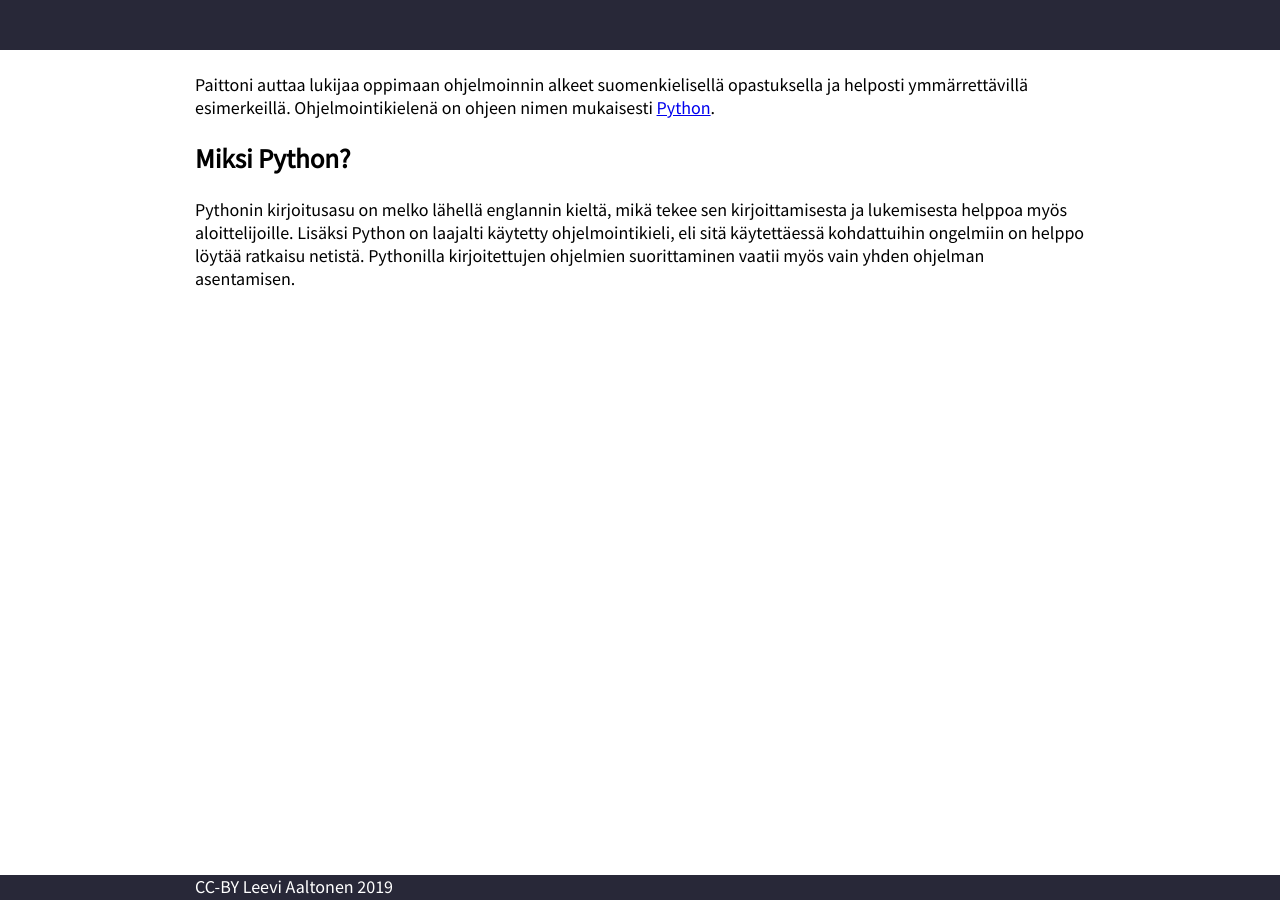
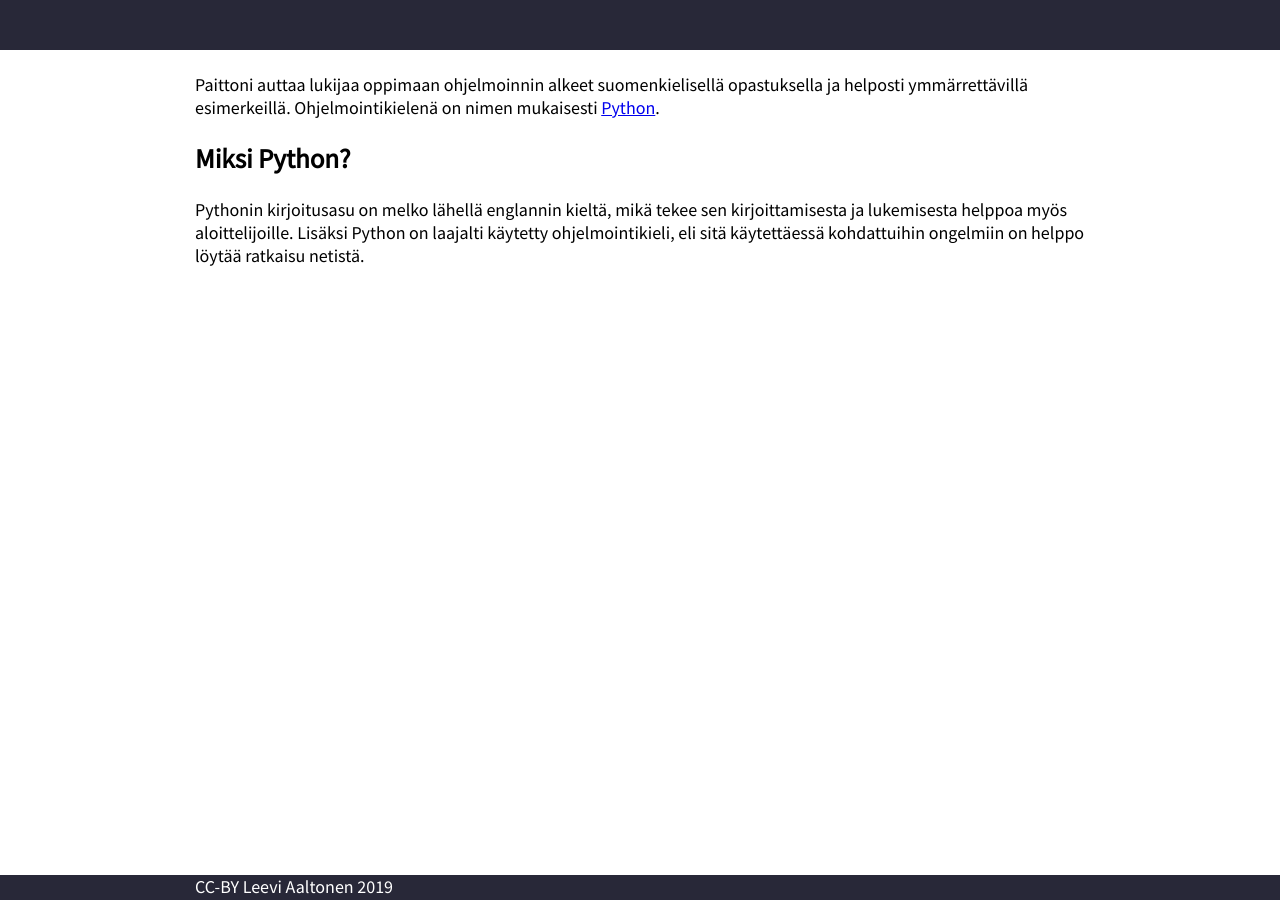
Before and after one commit to Lewskl/paittoni, a Jekyll site: the page built from index.md, in a window 1280 px wide. Built offline with Jekyll 4.4.1, drawn with Linux system fonts in a browser that asks for light colours; our own code applies the rules of GitHub Pages for plain Markdown files.

Commit message:
updated landing page

```diff
--- a/index.md
+++ b/index.md
@@ -3,10 +3,9 @@ title: Etusivu
 ---
 
 Paittoni auttaa lukijaa oppimaan ohjelmoinnin alkeet suomenkielisellä opastuksella ja helposti ymmärrettävillä esimerkeillä.
-Ohjelmointikielenä on ohjeen nimen mukaisesti [Python](https://www.python.org/).
+Ohjelmointikielenä on nimen mukaisesti [Python](https://www.python.org/).
 
 ## Miksi Python?
 
 Pythonin kirjoitusasu on melko lähellä englannin kieltä, mikä tekee sen kirjoittamisesta ja lukemisesta helppoa myös aloittelijoille.
 Lisäksi Python on laajalti käytetty ohjelmointikieli, eli sitä käytettäessä kohdattuihin ongelmiin on helppo löytää ratkaisu netistä.
-Pythonilla kirjoitettujen ohjelmien suorittaminen vaatii myös vain yhden ohjelman asentamisen.
```
